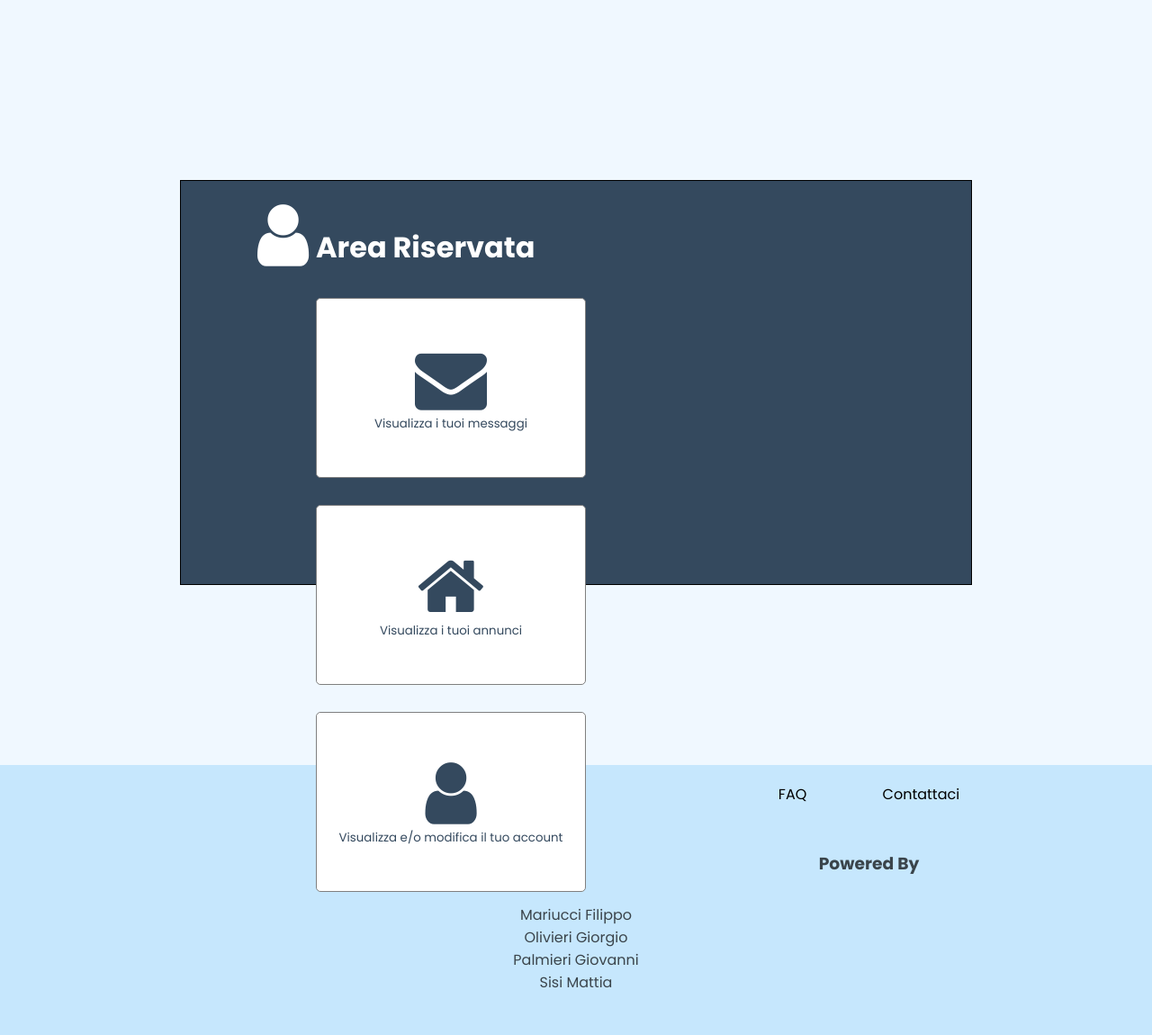
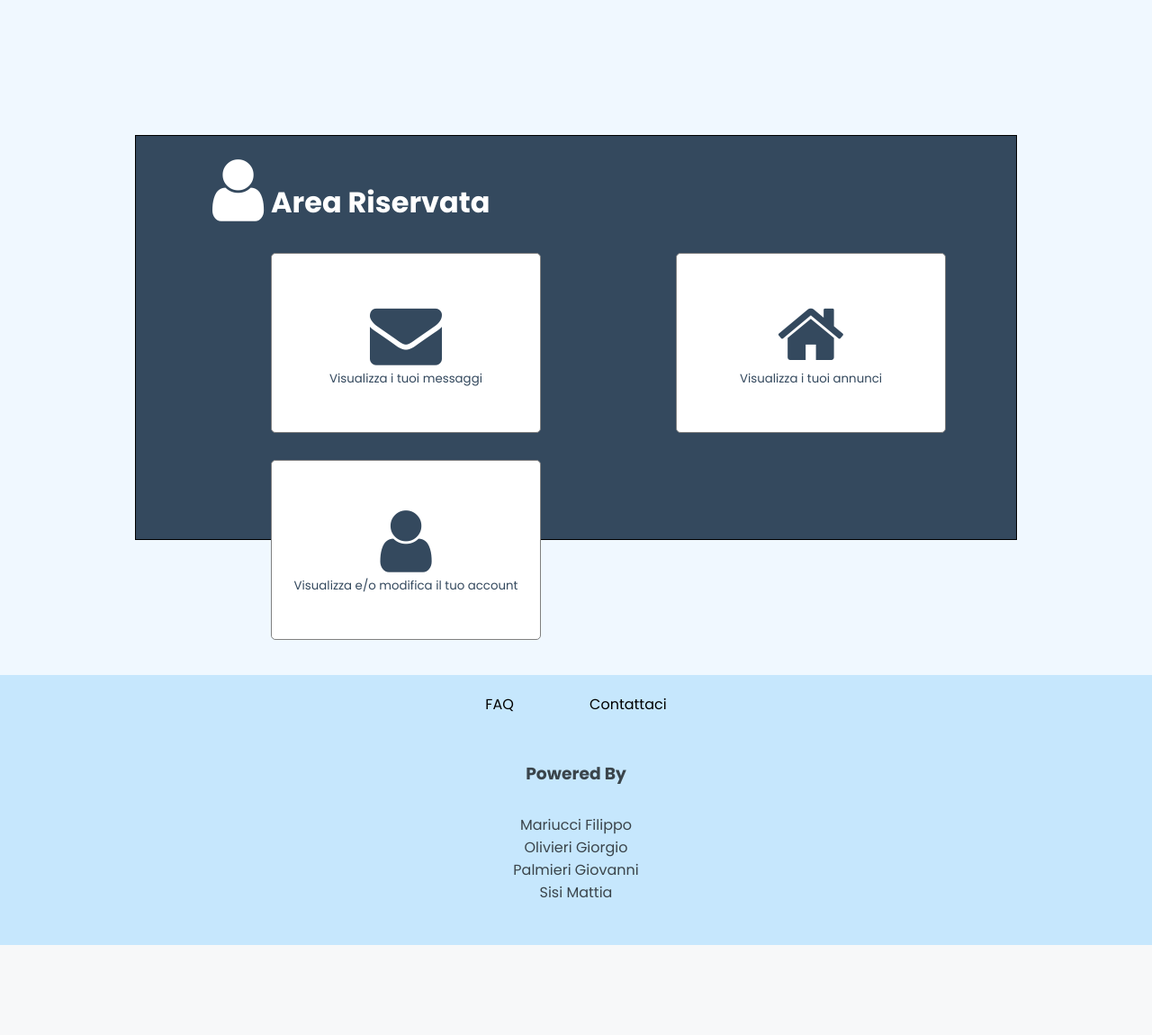
Before and after one commit to FilippoMariucci/TEC-WEB, a PHP site: page /project/Livello_2/area_ris_2.html in a window 1280 px wide. Shown: the part 80-1230 px from the top of the page at 90% size. After the commit the page ends 1130 px from the top, so only its background shows below. Run offline with PHP 8.4, Linux system fonts and the light colour scheme.

Commit message:
area riservata livello 2

```diff
--- a/css/Livello_2_style/area_ris_2_style.css
+++ b/css/Livello_2_style/area_ris_2_style.css
@@ -5,11 +5,14 @@
   box-sizing: border-box;
   font-family: 'Poppins', sans-serif;
 }
+header{
+  padding: 150px;
+}
 .container{
-  margin: 200px;
   border: 1px solid;
   background-color: #34495e;
   height: 450px;
+  width: 100%;
 }
 .area{
   margin-top: 50px;
```
